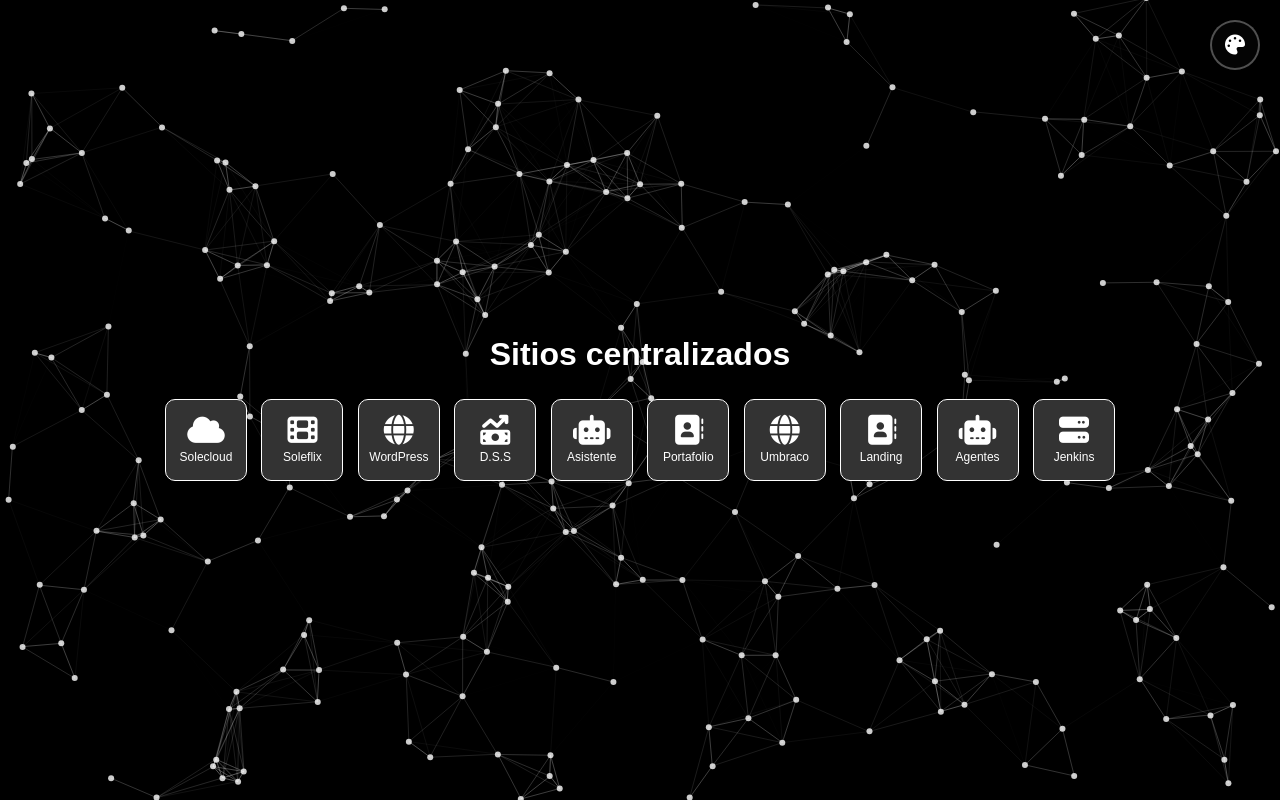
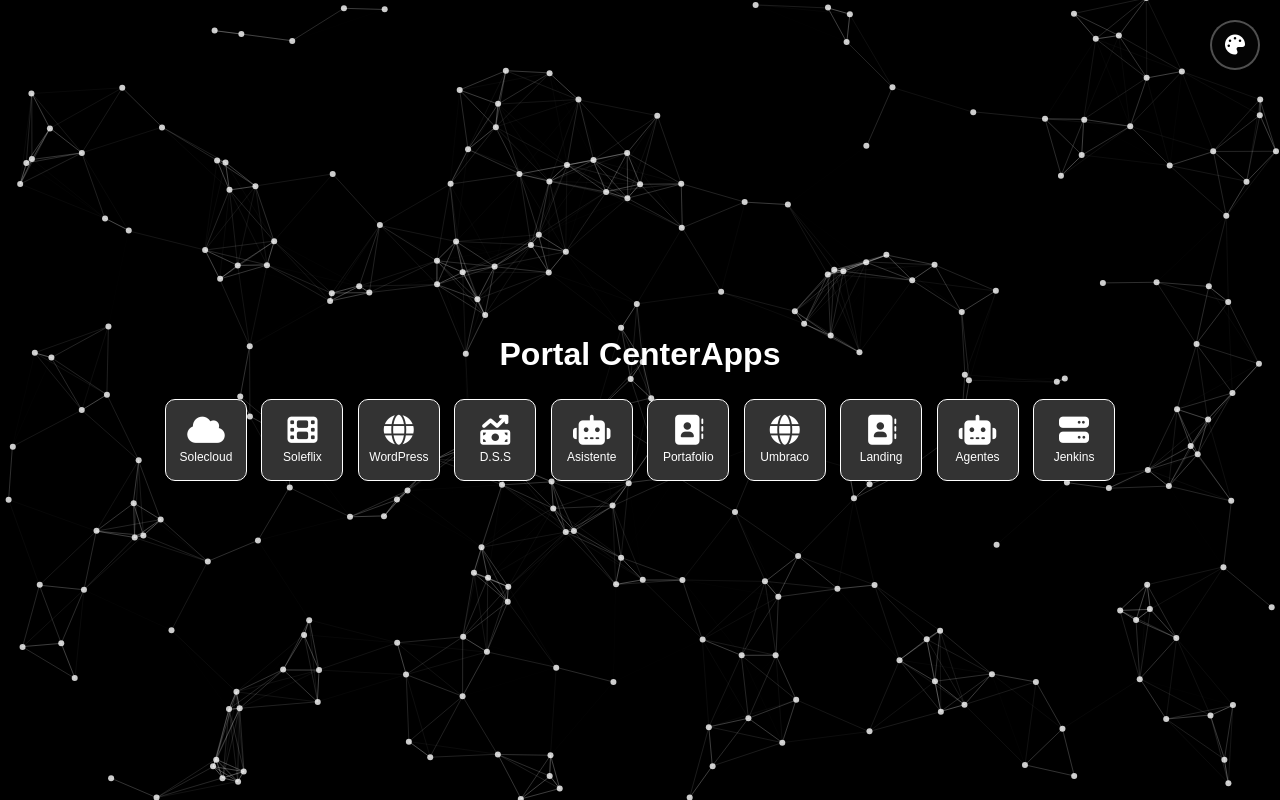
Before and after one commit to CODELION-010/homepage, a plain HTML site: page index.html in a window 1280 px wide. Drawn offline with nearby package versions, Linux system fonts and the light colour scheme; animation ran at ten frames a second.

Commit message:
cambios titulo

```diff
--- a/index.html
+++ b/index.html
@@ -34,7 +34,7 @@
 
     <!-- Contenido principal -->
     <div class="container">
-        <h1>Sitios centralizados</h1>
+        <h1>Portal CenterApps</h1>
         <a href="https://solecloud.centerapps.site" target="_blank" class="btn"><i class="fa-solid fa-cloud"></i>Solecloud</a>
         <a href="https://soleflix.centerapps.site" target="_blank" class="btn"><i class="fa-solid fa-film"></i>Soleflix</a>
         <a href="https://homepage.centerapps.site/" target="_blank" class="btn"><i class="fa-solid fa-globe"></i>WordPress</a>
```
